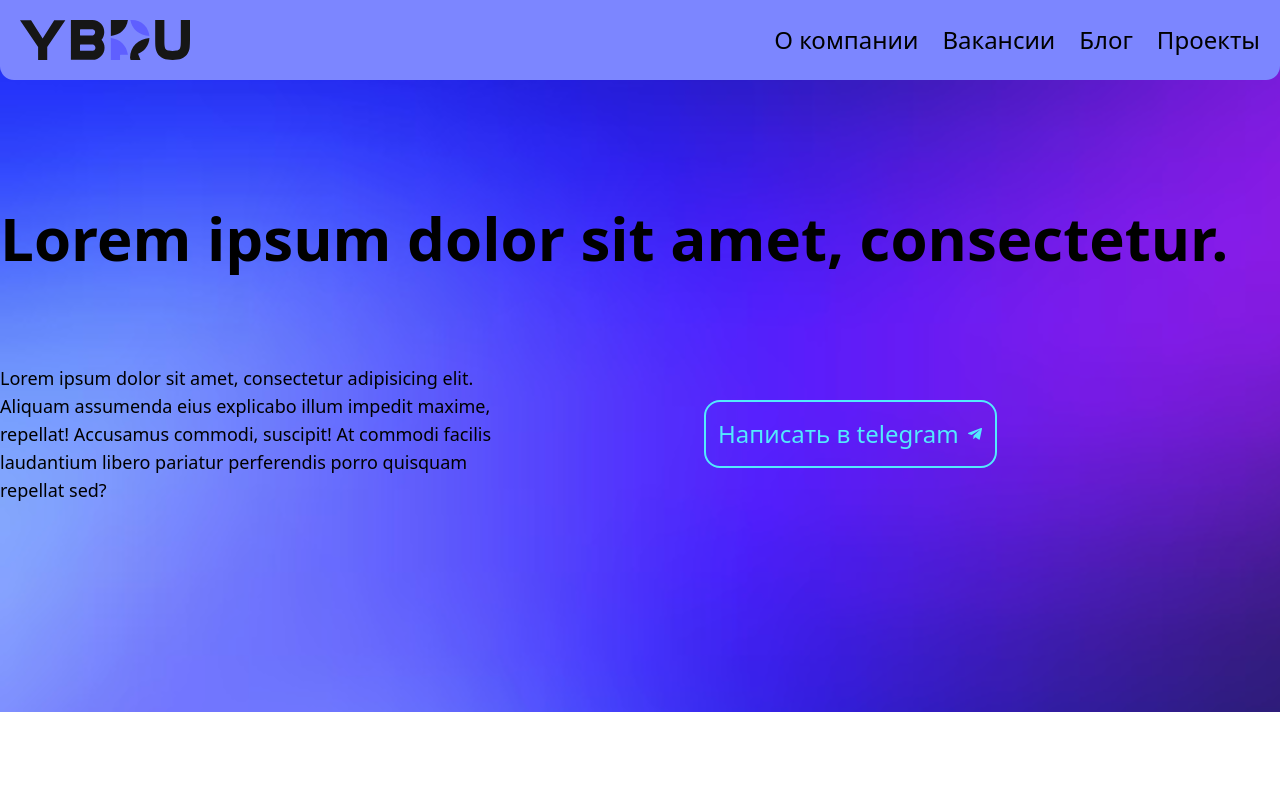
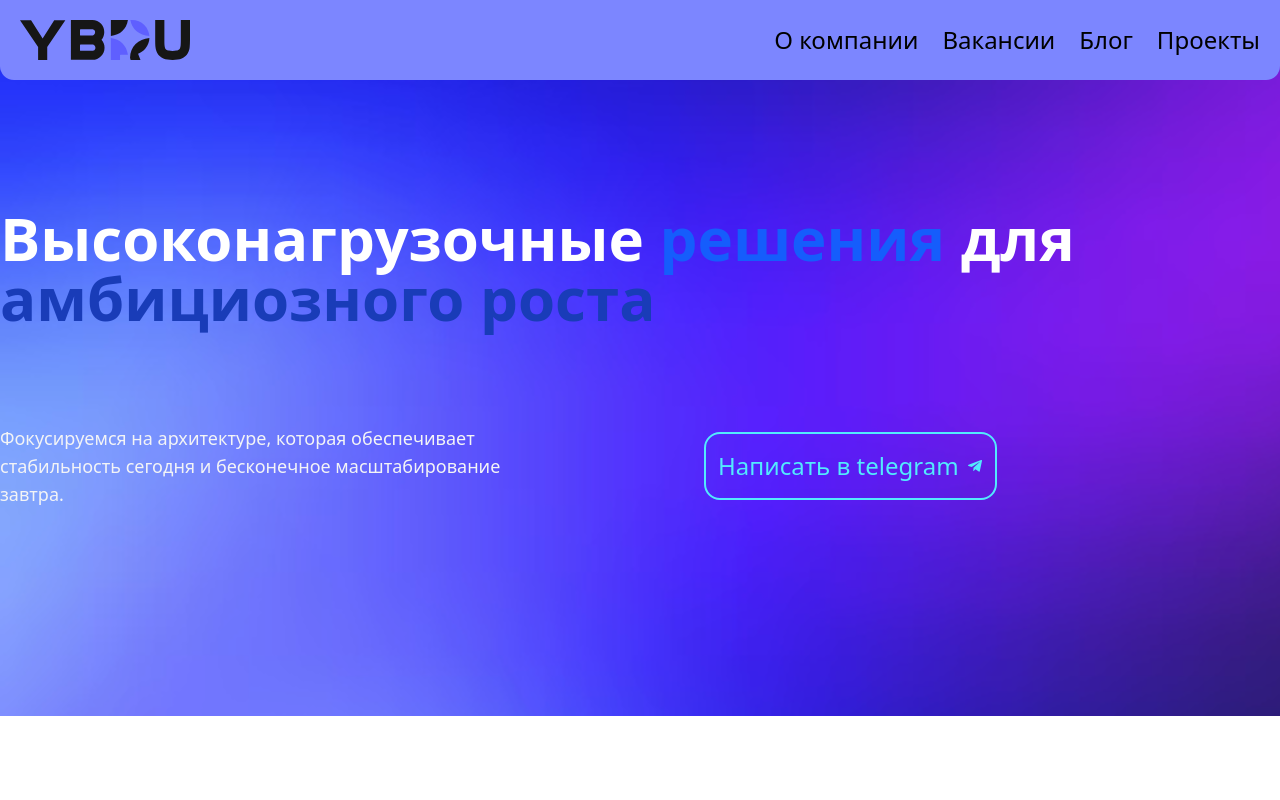
Before and after one commit to Arnd25/siteY, a Next.js app: page / in a window 1280 px wide. Shown: the top 800 px of the page. Built offline with nearby package versions, Linux system fonts and the light colour scheme; no server answers.

Commit message:
Update hero.tsx

```diff
--- a/src/widgets/hero.tsx
+++ b/src/widgets/hero.tsx
@@ -9,9 +9,9 @@ const Hero = () => {
     return (
         <div className="w-full backdrop-blur-2xl  bg-[url(@/../public/static/hero_bg.png)] object-cover bg-no-repeat">
             <Container className="py-40 md:py-52 text-black flex flex-col gap-24 w-full px-5 xl:px-0">
-                <h1 className="text-3xl md:text-6xl  font-bold">Lorem ipsum dolor sit amet, consectetur.</h1>
+                <h1 className="text-3xl md:text-6xl text-white font-bold"> Высоконагрузочные <span className="text-blue-600">решения</span> для <span className="text-blue-800">амбициозного роста</span></h1>
                 <div className="flex flex-col sm:flex-row lg:items-center gap-5 xl:gap-48">
-                    <p className="max-w-lg text-sm sm:text-lg font-medium">Lorem ipsum dolor sit amet, consectetur adipisicing elit. Aliquam assumenda eius explicabo illum impedit maxime, repellat! Accusamus commodi, suscipit! At commodi facilis laudantium libero pariatur perferendis porro quisquam repellat sed?</p>
+                    <p className="max-w-lg text-sm sm:text-lg text-gray-100 font-medium">Фокусируемся на архитектуре, которая обеспечивает стабильность сегодня и бесконечное масштабирование завтра.</p>
                     <Button variant={"link"} className={"hover:no-underline text-lg border-cyan-300 border-2 py-8 px-5 rounded-2xl md:text-2xl text-cyan-300"} >Написать в telegram <FaTelegramPlane size={20} /> </Button>
                 </div>
             </Container>
```
